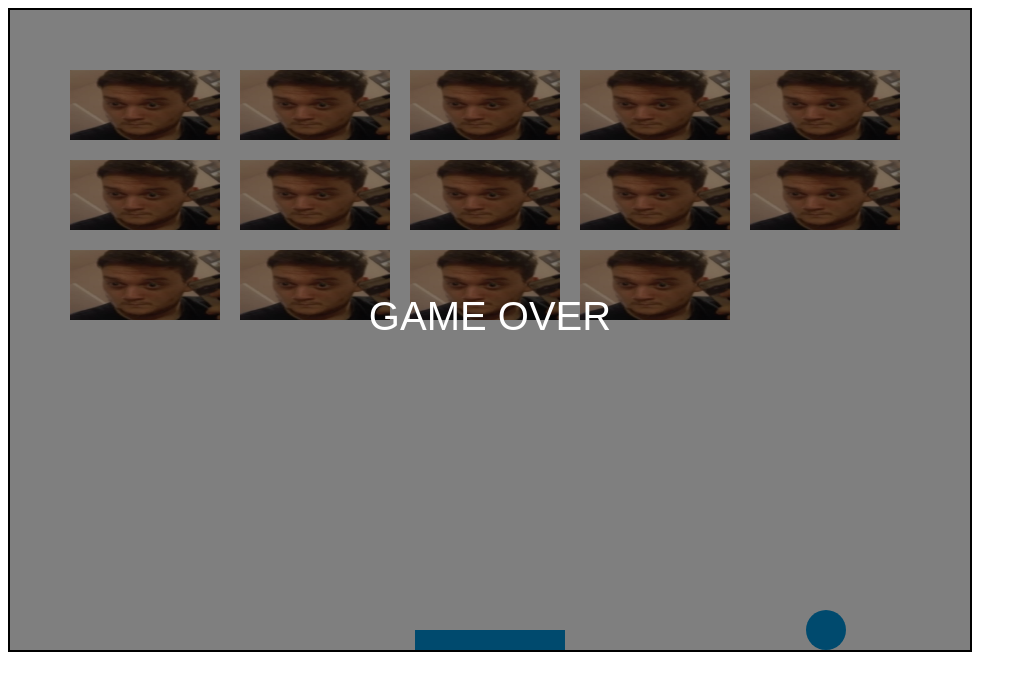
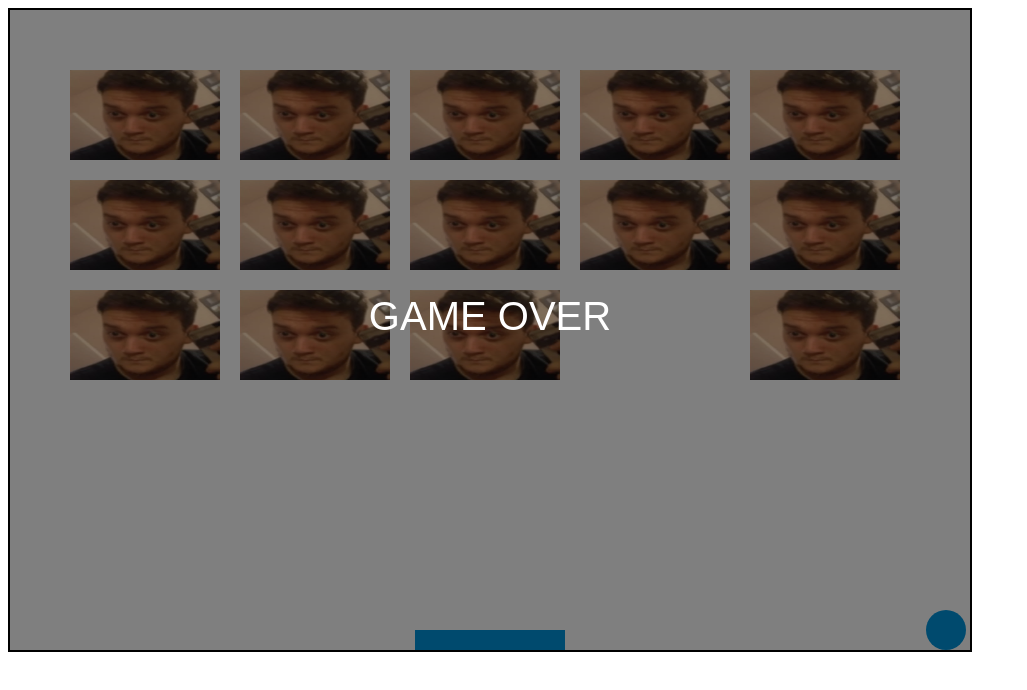
Before and after one commit to undank/nemz38breaker, a plain HTML site: page index.html in a window 1280 px wide. Both pictures are taken after a click on the button "Start Game". Shown: the whole page, without its empty margins (0-1027 px from the left). Drawn offline with Linux system fonts and the light colour scheme.

Commit message:
Update index.html

```diff
--- a/index.html
+++ b/index.html
@@ -53,7 +53,7 @@
                 var brickRowCount = 3;
                 var brickColumnCount = 5;
                 var brickWidth = 150;
-                var brickHeight = 70;
+                var brickHeight = 90;
                 var brickPadding = 20;
                 var brickOffsetTop = 60;
                 var brickOffsetLeft = 60;
```
